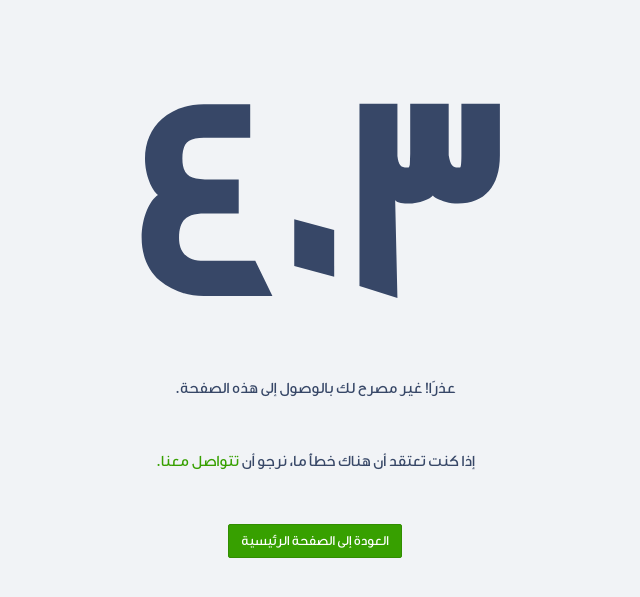
After one commit to SAlkhairy/SAC, a Django app: template voting/templates/403.html in a window 1280 px wide. The commit adds this page. Shown: the top 597 px of the page, without its empty margins (325-965 px from the left). Run offline with Django 3.2, Linux system fonts and the light colour scheme; the template is opened without the code that fills it, so the values that code supplies are empty; parts of the project's set-up code (start-up, migrations or seed data) failed here and were passed over; some libraries are stand-ins or nearby versions.

Commit message:
Added PermissionDenied on add_nominee view, 403 template; Bootstrapped alert on list_council_positions

```diff
--- /dev/null
+++ b/voting/templates/403.html
@@ -0,0 +1,84 @@
+<!DOCTYPE html>{% load staticfiles %}
+<html lang="ar" dir="rtl">
+    <head>
+        <meta charset="utf-8">
+        <meta http-equiv="X-UA-Compatible" content="IE=edge">
+        <meta name="viewport" content="width=device-width, initial-scale=1">
+        <!-- The above 3 meta tags *must* come first in the head; any other head content must come *after* these tags -->
+        <title>صفحة غير مصرحة لك</title>
+
+        <!-- Bootstrap -->
+        <link href="{% static 'bdtask/assets/bootstrap/css/bootstrap.min.css' %}" rel="stylesheet" type="text/css"/>
+        <!-- Bootstrap rtl -->
+        <link href="{% static 'bdtask/assets/bootstrap-rtl/bootstrap-rtl.min.css' %}" rel="stylesheet" type="text/css"/>
+        <!-- Theme style -->
+        <link href="{% static 'bdtask/assets/dist/css/styleBD.css' %}" rel="stylesheet" type="text/css"/>
+        <!-- Theme style rtl -->
+        <link href="{% static 'bdtask/assets/dist/css/styleBD-rtl.css' %}" rel="stylesheet" type="text/css"/>
+
+<style>
+@font-face {
+    font-family: 'GE Dinar One';
+    font-weight: lighter;
+    font-size: xx-large;
+    src: url("{% static 'fonts/ge-dinar-one-light.woff' %}");
+}
+@font-face {
+    font-family: 'GE Dinar One';
+    font-weight: normal;
+    src: url("{% static 'fonts/ge-dinar-one-med.woff' %}");
+}
+
+body, h1, h2, .info, .main-sidebar{
+    font-family: 'GE Dinar One';
+}
+</style>
+
+{% if request.get_host == 'trabdportal.com' or request.get_host == 'www.trabdportal.com' %}
+<!-- Piwik -->
+<script type="text/javascript">
+  var _paq = _paq || [];
+  {% if user.is_authenticated %}
+  _paq.push(['setUserId', '{{ user.username }}']);
+  {% endif %}
+  _paq.push(['trackPageView']);
+  _paq.push(['enableLinkTracking']);
+  (function() {
+    var u="//trabdportal.com/piwik/";
+    _paq.push(['setTrackerUrl', u+'piwik.php']);
+    _paq.push(['setSiteId', '1']);
+    var d=document, g=d.createElement('script'), s=d.getElementsByTagName('script')[0];
+    g.type='text/javascript'; g.async=true; g.defer=true; g.src=u+'piwik.js'; s.parentNode.insertBefore(g,s);
+  })();
+</script>
+<!-- End Piwik Code -->
+{% endif %}
+    </head>
+    <body>
+        <div class="middle-box2 text-center">
+            <div class="row">
+                <div class="col-sm-12">
+                    <div class="error-text2"><h1>403</h1></div>
+                </div>
+            </div>
+            <div class="row">
+                <div class="col-sm-12">
+                    <div class="error-desc2">
+                        <p>عذرًا! غير مصرح لك بالوصول إلى هذه الصفحة.</p>
+                        <br>
+                        <p>إذا كنت تعتقد أن هناك خطأً ما، نرجو أن
+                        <a href="mailto:support@trabdportal.com">تتواصل معنا.
+                        </a>
+                        </p>
+                        <br>
+                        <a href="{% url 'home' %}" class="btn btn-success">العودة إلى الصفحة الرئيسية</a>
+                    </div>
+                </div>
+            </div>
+        </div>
+        <!-- jQuery -->
+        <script src="{% static 'bdtask/assets/plugins/jQuery/jquery-1.12.4.min.js' %}" type="text/javascript"></script>
+        <!-- bootstrap js-->
+        <script src="{% static 'bdtask/assets/bootstrap/js/bootstrap.min.js' %}" type="text/javascript"></script>
+    </body>
+</html>
--- a/voting/templates/voting/add_nominee.html
+++ b/voting/templates/voting/add_nominee.html
@@ -34,12 +34,12 @@
             <div class="form-group">
                 {% bootstrap_field form.plan %}
                 {% if position.entity == 'club' %}
-                <span class="help-block small"><a target="_blank" href="https://goo.gl/IdQjuH">ملف الترشح (يستلزم تعبئة الرؤى والخطط وفرق العمل إن وجد)</a> </span>
+                    <span class="help-block small"><a target="_blank" href="https://goo.gl/IdQjuH">ملف الترشح (يستلزم تعبئة الرؤى والخطط وفرق العمل إن وجد)</a> </span>
                 {% elif position.entity == 'council' %}
-                <span class="help-block small"><a target="_blank" href="https://goo.gl/rkN4Ko">ملف الترشح (يستلزم ذكر أبرز العقبات مع حلول لها)  </a> </span>
+                    <span class="help-block small"><a target="_blank" href="https://goo.gl/rkN4Ko">ملف الترشح (يستلزم ذكر أبرز العقبات مع حلول لها)  </a> </span>
                 {% endif %}
             </div>
-            </div>
+        </div>
         <div class="row">
             <div class="form-group">
                 {% bootstrap_field form.cv %}
--- a/voting/templates/voting/list_council_positions.html
+++ b/voting/templates/voting/list_council_positions.html
@@ -45,7 +45,7 @@ p{
 </div>
 {% if user_nominations.exists %}
 
-<p>تمّ الترشّح للمناصب التالية:</p>
+<p class="alert alert-warning" style="color: black; font-size: 18px;">تمّ الترشّح للمناصب التالية:</p>
 {% for nomination in user_nominations %}
                         <div class="col-xs-12 col-sm-6 col-md-6 col-lg-3">
                             <div class="panel panel-bd">
--- a/voting/views.py
+++ b/voting/views.py
@@ -37,6 +37,12 @@ def add_nominee(request, position_id):
     if user_nominations.exists():
         context['already_on'] = True
     else:
+        if request.user.is_superuser:
+            positions = Position.objects.all()
+        else:
+            positions = Position.objects.filter(colleges_allowed_to_nominate=request.user.profile.college)
+            if position not in positions:
+                raise PermissionDenied
         if request.method == 'POST':
             instance = Nomination(user=request.user, position=position)
             form = NominationForm(request.POST, request.FILES, instance=instance)
```
